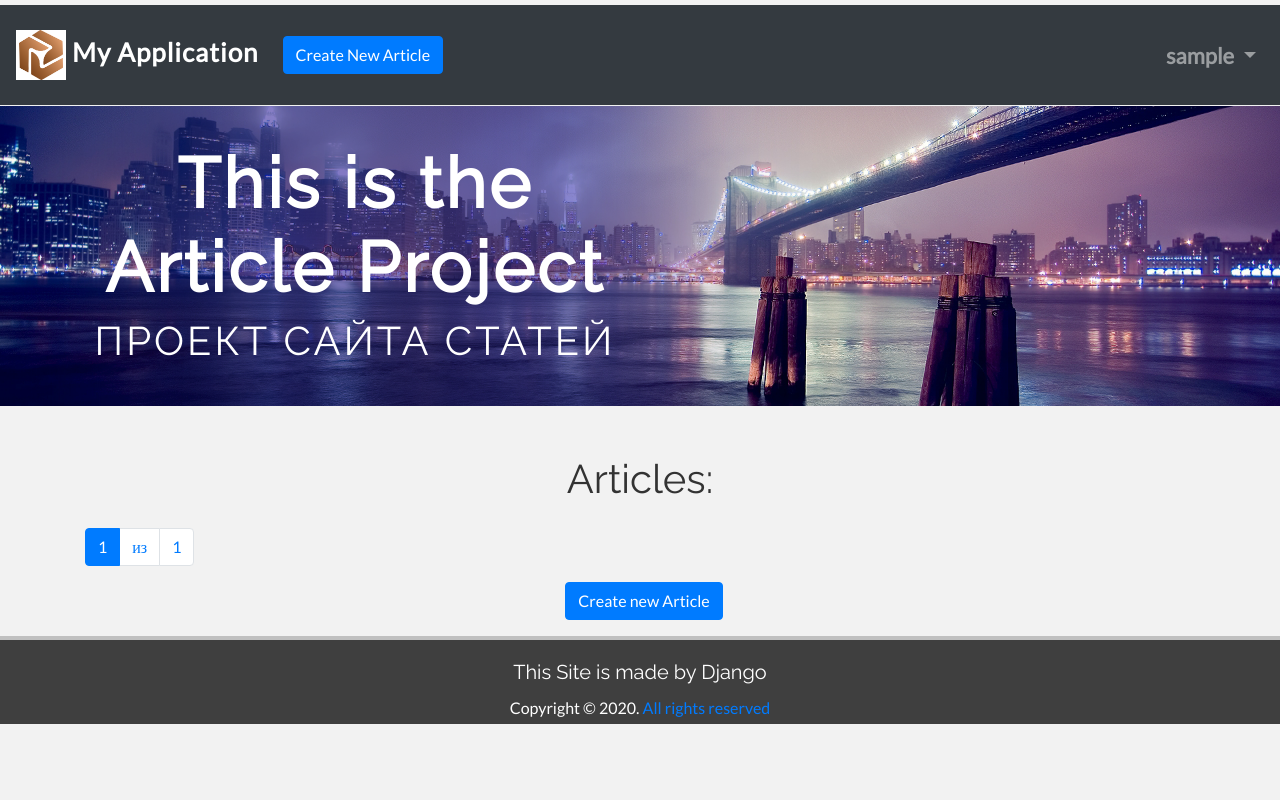
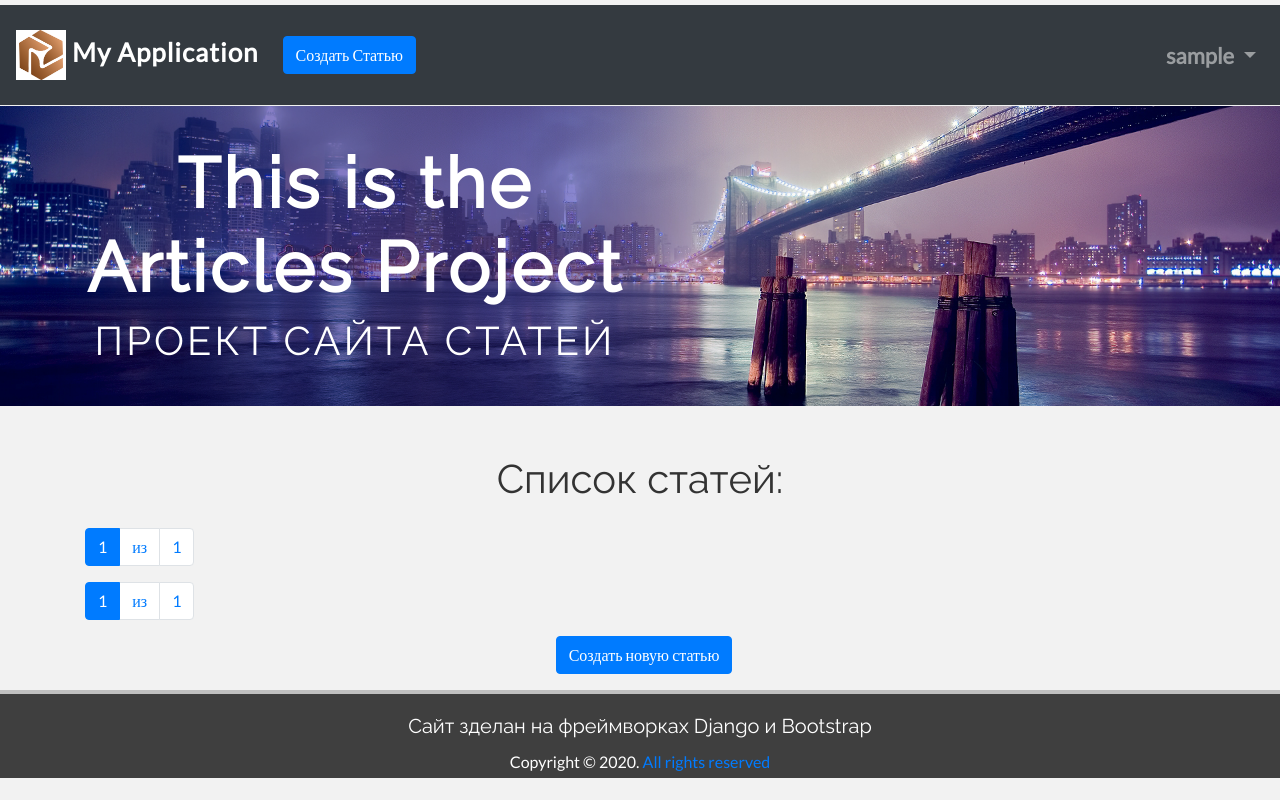
Before and after one commit to MichaelNest/My-First-Show-Project, a Django app: page /articles/ in a window 1280 px wide. Run offline with Django 3.2, Linux system fonts and the light colour scheme; the visitor is signed in with stand-in values (Sample User, id 1); data that the repository does not hold is empty; some libraries are stand-ins or nearby versions.

Commit message:
Edit front-view, add logo, add icon, edit parameters of comment-form

```diff
--- a/reference.txt
+++ b/reference.txt
@@ -105,3 +105,5 @@ and add field login_url='login'. - create articles can only autentificate user -
 ------------------------------------------------------------------------------------------------------------------
 73) Make favicon adress string, make navbar logo
 ------------------------------------------------------------------------------------------------------------------
+75) Edit front-view, add logo, add icon, edit parameters of comment-form
+------------------------------------------------------------------------------------------------------------------
--- a/src/articles/forms.py
+++ b/src/articles/forms.py
@@ -5,3 +5,5 @@ class CommentForm(forms.ModelForm):
     class Meta:
         model = Comment
         fields = ['comment',]
+
+    comment = forms.CharField(label='', widget=forms.Textarea(attrs = {'rows': 3, 'cols': 36}))
--- a/src/articles/templates/articles/article_edit.html
+++ b/src/articles/templates/articles/article_edit.html
@@ -1,13 +1,14 @@
 {% extends "base.html" %}
 
 
-{% block title %}Edit{% endblock title %}
+{% block title %}Edit Article{% endblock title %}
 
 
 {% block content %}
+    <h1> Редактировать статью:</h1>
     <form method="post" enctype="multipart/form-data">
         {% csrf_token %}
         {{form.as_p}}
-        <input type="submit" class="btn btn-info ml-2" value="Update">
+        <input type="submit" class="btn btn-info ml-2" value="Сохранить">
     </form>
 {% endblock content %}
--- a/src/articles/templates/articles/article_list.html
+++ b/src/articles/templates/articles/article_list.html
@@ -9,40 +9,46 @@
 {% block content %}
 <div class="container">
     <div class="container text-center">
-        <p> <h1>Articles:</h1> </p>
+        <p> <h1>Список статей:</h1> </p>
     </div>
-    {% for article in object_list %}
-    <div class="card my-2" >
-        <div class="card-body">
+
+{% include 'includes/pagination.html' with page=page_obj %}
+
 <!--        <div class="post-entry">-->
             <div class="container-fluid">
-                <div class="row">
-                    <div class="col-8">
+                <div class="card-deck">
+                    {% for article in object_list %}
+<!--                    <div class="col-12 col-sm-4">-->
+                        <div class="card border-info mb-3 my-2 mx-2" >
+                        <div class="card-body">
                         <h2><a href="{% url 'articles:article_detail' article.pk %}">{{ article.title }}</a></h2>
-                        <p>{{ article.body|truncatewords:22|safe }}...</p>
+<!--                        <p>{{ article.body|truncatewords:22|safe }}...</p>-->
                         <p>Author: {{ article.author }} | {{ article.create_date|date:'d-m-Y' }}</p>
-                    </div>
-                    <div class="col-4">
+<!--                        <a href="{% url 'articles:article_detail' article.pk %}" class="btn btn-primary my-3">Перейти</a>-->
                         {% if article.image %}
-                        <p><a href="{% url 'articles:article_detail' article.pk %}"><img src="{{ article.image.url }}" style="max-width:200px; max-height:200px;" alt=""></a></p>
+                        <a href="{% url 'articles:article_detail' article.pk %}"><img src="{{ article.image.url }}" style="max-width:300px; max-height:300px;" class="card-img-bottom" alt=""></a>
                         {% endif %}
                     </div>
-                </div>'
-            </div>
+                            <div class="card-footer text-white bg-secondary">
+                            <p>Комментарии: {{ article.comments.count }} шт</p>
+                            </div>
+                </div>
+<!--            </div>-->
 
 <!--        </div>-->
+
+                    {% endfor %}
+
         </div>
-        <div class="card-footer">
-            <p>Comments: {{ article.comments.count }}</p>
-        </div>
+
     </div>
-    {% endfor %}
+
 
     {% include 'includes/pagination.html' with page=page_obj %}
 
     <div class="container text-center my-3">
     {% if user.is_authenticated %}
-        <a href="{% url 'articles:article_create' %}" class="btn btn-primary ml-2">Create new Article</a>
+        <a href="{% url 'articles:article_create' %}" class="btn btn-primary ml-2">Создать новую статью</a>
     {% else %}
     <h5>Please <a href="{% url 'login' %}">Login</a> to add Article</h5>
     {% endif %}
--- a/src/articles/templates/articles/article_new.html
+++ b/src/articles/templates/articles/article_new.html
@@ -1,15 +1,15 @@
 {% extends "base.html" %}
 
 
-{% block title %}Create{% endblock title %}
+{% block title %}Create Article{% endblock title %}
 
 
 {% block content %}
-    <h1>Create New Article</h1>
+    <h1>Создать новую статью:</h1>
 <form method="post" enctype="multipart/form-data">
     {% csrf_token %}
     {{ form.as_p }}
-    <input type="submit" class="btn btn-success ml-2" value="Save">
+    <input type="submit" class="btn btn-success ml-2" value="Сохранить">
 </form>
 
 {% endblock content %}
--- a/src/articles/views.py
+++ b/src/articles/views.py
@@ -8,7 +8,7 @@ from .forms import CommentForm
 class ArticleListView(ListView):
     model = Article
     template_name = 'articles/article_list.html'
-    paginate_by = 2
+    paginate_by = 3
     # login_url = 'login'
 
 class ArticleDetailView(LoginRequiredMixin, FormMixin, DetailView):
--- a/src/pages/templates/pages/home.html
+++ b/src/pages/templates/pages/home.html
@@ -14,7 +14,7 @@
     <h1 class="display-4">My Application</h1>
     <p class="lead">My Application built with Django</p>
     <p class="lead">
-        <a href="{% url 'articles:article_list' %}" class="btn btn-primary btn-lg">View All Articles</a>
+        <a href="{% url 'articles:article_list' %}" class="btn btn-primary btn-lg">Перейти к списку статей</a>
     </p>
     </div>
 </div>
--- a/src/templates/base.html
+++ b/src/templates/base.html
@@ -7,7 +7,7 @@
     <meta name="viewport" content="width=device-width, initial-scale=1, shrink-to-fit=no">
     <link rel="stylesheet" href="https://stackpath.bootstrapcdn.com/bootstrap/4.5.2/css/bootstrap.min.css" integrity="sha384-JcKb8q3iqJ61gNV9KGb8thSsNjpSL0n8PARn9HuZOnIxN0hoP+VmmDGMN5t9UJ0Z" crossorigin="anonymous">
     <link rel="stylesheet" href="{% static 'css/base.css' %}">
-    <title>{% block title %} My App {% endblock title %}</title>
+    <title>{% block title %} My Application {% endblock title %}</title>
     <link rel="shortcut icon" type="image/png" href="{% static 'img/logo_1.png' %}">
 
 
--- a/src/templates/includes/banner.html
+++ b/src/templates/includes/banner.html
@@ -2,7 +2,7 @@
         <div class="container">
             <div class="row text-center">
                 <div class="col-lg-6 col-lg-offset-2 ">
-                    <h1>This is the Article Project</h1>
+                    <h1>This is the Articles Project</h1>
                     <h2>проект сайта статей</h2>
                 </div>
             </div>
--- a/src/templates/includes/footer.html
+++ b/src/templates/includes/footer.html
@@ -2,7 +2,7 @@
     <div class="container">
         <div class="row padding text-center">
             <div class="col-12">
-                <h5>This Site is made by Django</h5>
+                <h5>Сайт зделан на фреймворках Django и Bootstrap</h5>
             </div>
                   <div class="col-12 text-center py-1">Copyright © 2020.
                         <a href=""> All rights reserved</a>
--- a/src/templates/includes/navbar.html
+++ b/src/templates/includes/navbar.html
@@ -9,7 +9,7 @@
         <div class="collapse navbar-collapse" id="navbarCollapse">
             {% if user.is_authenticated %}
 <!--            <a href="{% url 'articles:article_list' %}" class="btn btn-primary ml-2">Article List</a>-->
-            <a href="{% url 'articles:article_create' %}" class=" btn btn-primary ml-2">Create New Article</a>
+            <a href="{% url 'articles:article_create' %}" class=" btn btn-primary ml-2">Создать Статью</a>
 
                 <ul class="navbar-nav ml-auto">
                     <li class="nav-item">
--- a/src/templates/registration/password_change_form.html
+++ b/src/templates/registration/password_change_form.html
@@ -12,7 +12,7 @@ w password twice so we can verify you typed it in correctly.</p>
 <form method="post">
     {% csrf_token %}
     {{ form.as_p }}
-    <input type="submit" class="btn btn-success" value="Change my password">
+    <input type="submit" class="btn btn-success" value="Change password">
 </form>
 
 {% endblock content %}
```
Also changed, not shown: src/articles/templates/articles/article_delete.html (+4 -4 lines), src/articles/templates/articles/article_detail.html (+16 -15 lines).
